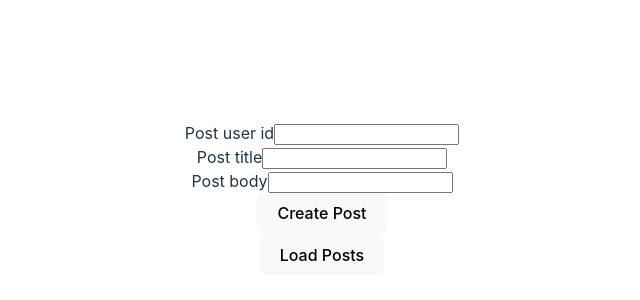
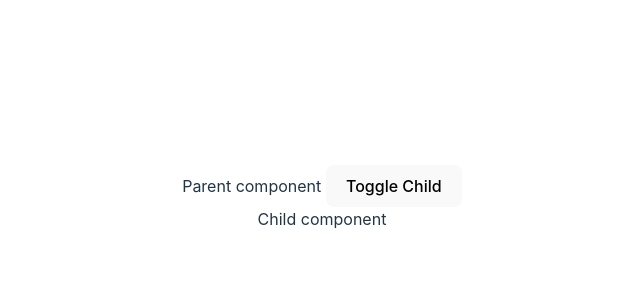
Before and after one commit to rajatk-31/vue-learn, a Vue app in the folder vue-http/: page / in a window 1280 px wide. Shown: the part 202-502 px from the top of the page, without its empty margins (318-958 px from the left). Built offline with nearby package versions, Linux system fonts and the light colour scheme.

Commit message:
life cycle hooks example

```diff
--- a/vue-http/src/App.vue
+++ b/vue-http/src/App.vue
@@ -1,18 +1,15 @@
 <script>
-import PostList from "./components/PostList.vue";
-import CreatePost from "./components/CreatePost.vue";
+import Parent from "./components/Parent.vue";
 export default {
   name: "App",
   components: {
-    PostList,
-    CreatePost,
+    Parent,
   },
 };
 </script>
 
 <template>
-  <CreatePost></CreatePost>
-  <PostList />
+  <Parent></Parent>
 </template>
 
 <style scoped>
--- /dev/null
+++ b/vue-http/src/components/Child.vue
@@ -0,0 +1,35 @@
+<template>
+  <div>Child component</div>
+</template>
+
+<script>
+export default {
+  name: "Child",
+  beforeCreate() {
+    console.log("Child beforeCreate()");
+  },
+  created() {
+    console.log("Child created()");
+  },
+  beforeMount() {
+    console.log("Child beforeMount()");
+  },
+  mounted() {
+    console.log("Child mounted()");
+  },
+  beforeUpdate() {
+    console.log("Child beforeUpdate()");
+  },
+  updated() {
+    console.log("Child updated()");
+  },
+  beforeUnmount() {
+    console.log("Child beforeUnmount()");
+  },
+  unmounted() {
+    console.log("Child unmounted()");
+  },
+};
+</script>
+
+<style scoped></style>
--- /dev/null
+++ b/vue-http/src/components/Parent.vue
@@ -0,0 +1,46 @@
+<template>
+  <div>
+    Parent component
+    <button @click="showChild = !showChild">Toggle Child</button>
+    <Child v-if="showChild" />
+  </div>
+</template>
+
+<script>
+import Child from "./Child.vue";
+export default {
+  components: { Child },
+  name: "Parent",
+  data() {
+    return {
+      showChild: true,
+    };
+  },
+  beforeCreate() {
+    console.log("Parent beforeCreate()");
+  },
+  created() {
+    console.log("Parent created()");
+  },
+  beforeMount() {
+    console.log("Parent beforeMount()");
+  },
+  mounted() {
+    console.log("Parent mounted()");
+  },
+  beforeUpdate() {
+    console.log("Parent beforeUpdate()");
+  },
+  updated() {
+    console.log("Parent updated()");
+  },
+  beforeUnmount() {
+    console.log("Parent beforeUnmount()");
+  },
+  unmounted() {
+    console.log("Parent unmounted()");
+  },
+};
+</script>
+
+<style scoped></style>
```
